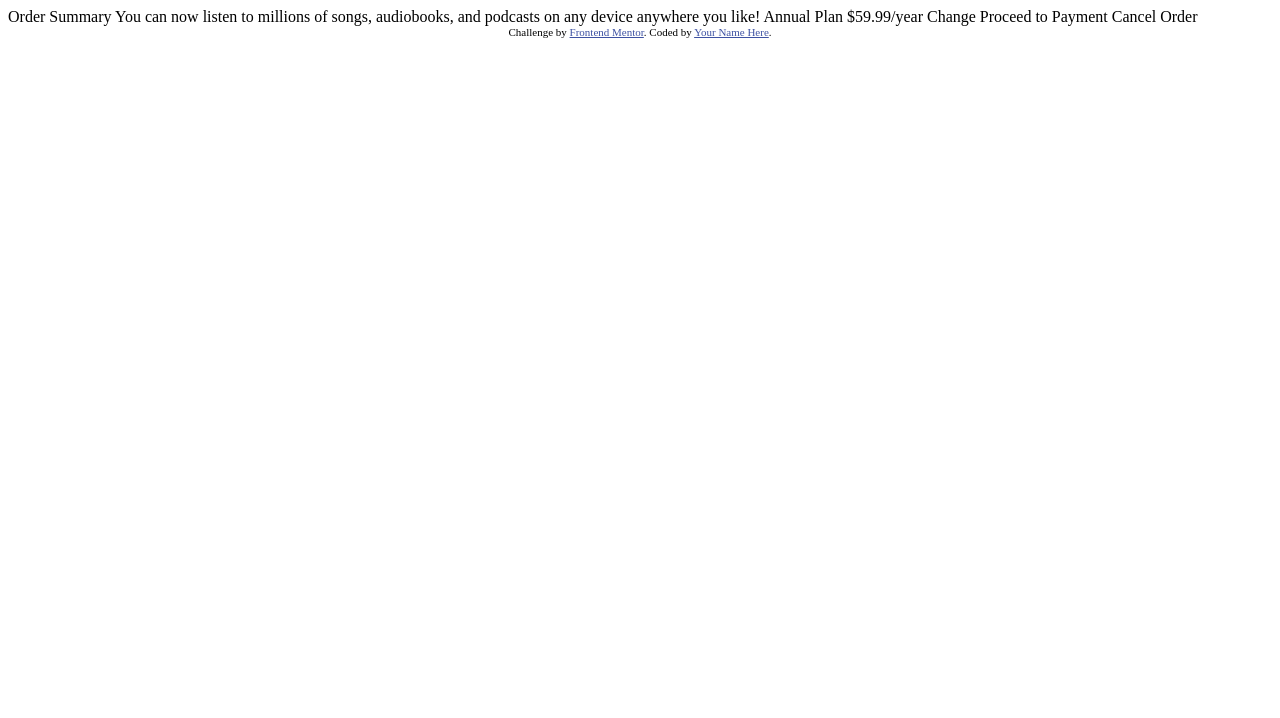
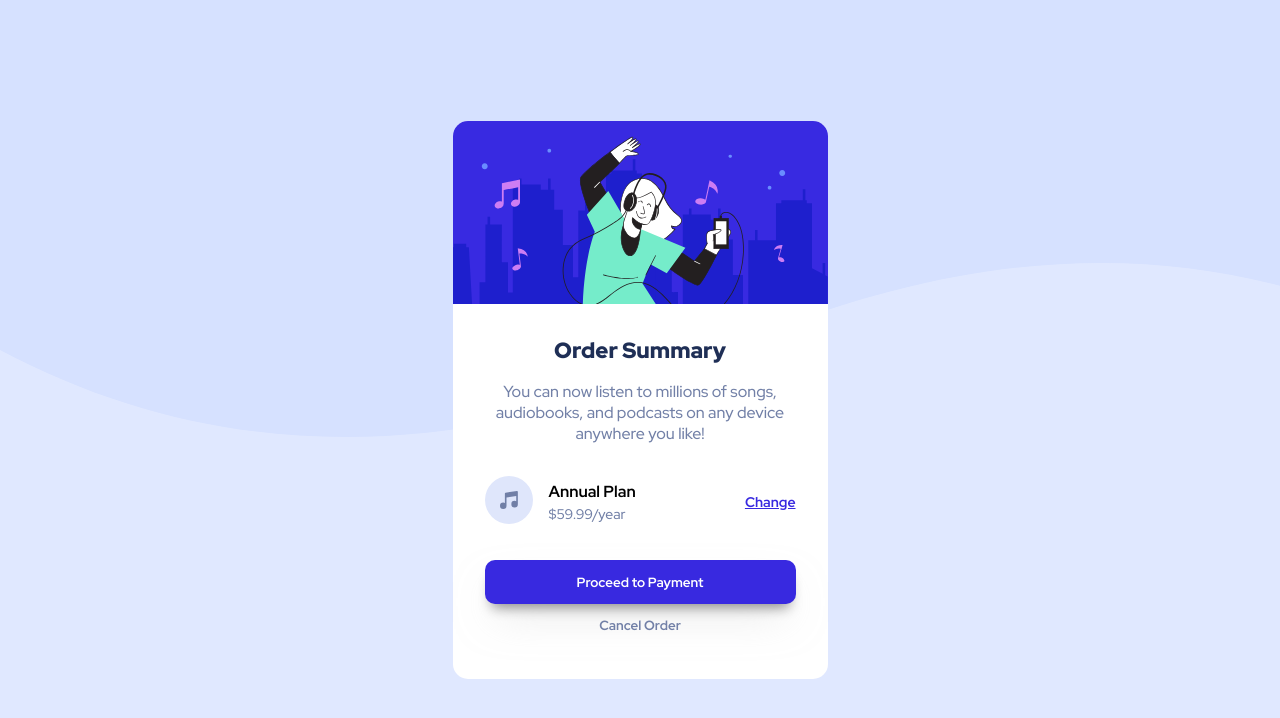
Before and after one commit to Mark-a-obrien/challenge-order-summary-component-main, a plain HTML site: page index.html in a window 1280 px wide. Drawn offline with Linux system fonts and the light colour scheme.

Commit message:
Finished challenge

```diff
--- a/index.html
+++ b/index.html
@@ -5,33 +5,56 @@
   <meta name="viewport" content="width=device-width, initial-scale=1.0"> <!-- displays site properly based on user's device -->
 
   <link rel="icon" type="image/png" sizes="32x32" href="./images/favicon-32x32.png">
+  <link rel="stylesheet" href="style.css">
+
+  <link rel="preconnect" href="https://fonts.googleapis.com">
+<link rel="preconnect" href="https://fonts.gstatic.com" crossorigin>
+<link href="https://fonts.googleapis.com/css2?family=Red+Hat+Display:wght@500;700;900&display=swap" rel="stylesheet">
 
   <title>Frontend Mentor | Order summary card</title>
-
-  <!-- Feel free to remove these styles or customise in your own stylesheet 👍 -->
-  <style>
-    .attribution { font-size: 11px; text-align: center; }
-    .attribution a { color: hsl(228, 45%, 44%); }
-  </style>
 </head>
 <body>
 
-  Order Summary
+  <main class="content">
+    <section class="card">
 
-  You can now listen to millions of songs, audiobooks, and podcasts on any
-  device anywhere you like!
+      <img id="hero" src="images/illustration-hero.svg" alt="hero">
 
-  Annual Plan
-  $59.99/year
 
-  Change
+      <div class="text">
 
-  Proceed to Payment
-  Cancel Order
+        <div class="header-and-para">
+          <h1 class="header ff-primary">Order Summary</h1>
+          <p class="para ff-primary">
+            You can now listen to millions of songs, audiobooks, and podcasts on any
+            device anywhere you like!
+          </p>
+        </div>
 
-  <div class="attribution">
-    Challenge by <a href="https://www.frontendmentor.io?ref=challenge" target="_blank">Frontend Mentor</a>.
-    Coded by <a href="#">Your Name Here</a>.
-  </div>
+        <div class="plan">
+            <div class="music-and-money">
+
+              <div id="music">
+                <img src="images/icon-music.svg" alt="music">
+              </div>
+
+              <div class="annual-and-year">
+                <p class="ff-primary" id="annual">Annual Plan</p>
+                <p class="ff-primary" id="year">$59.99/year</p>
+              </div>
+
+            </div>
+          <a href="#" class="ff-primary" id="change">Change</a>
+        </div>
+
+        <div class="btns">
+          <button class="proceed ff-primary">Proceed to Payment</button>
+          <button class="cancel ff-primary">Cancel Order</button>
+        </div>
+      </div>
+
+    </section>
+  </main>
+
 </body>
 </html>
--- /dev/null
+++ b/style.css
@@ -0,0 +1,185 @@
+:root {
+    --color-primary-Pale-blue: hsl(225, 100%, 94%);
+    --color-primary-Bright-blue: hsl(245, 75%, 52%);
+
+    --color-neutral-Very-pale-blue: hsl(225, 100%, 98%);
+    --color-neutral-Desaturated-blue: hsl(224, 23%, 55%);
+    --color-neutral-Dark-blue: hsl(223, 47%, 23%);
+
+    --ff-primary: 'Red Hat Display', sans-serif;
+    --fs-para: 16px;
+}
+
+* {
+    box-sizing: border-box;
+    margin: 0;
+    border: 0;
+}
+
+.ff-primary {
+    font-family: var(--ff-primary);
+}
+
+main.content {
+    display: flex;
+    justify-content: center;
+    align-items: center;
+    height: 100vh;
+    background-image: url("images/pattern-background-desktop.svg");
+    background-color: var(--color-primary-Pale-blue);
+    background-repeat: no-repeat;
+    background-size: auto;
+    margin-right: 3rem;
+    margin-left: 3rem;
+}
+
+section.card {
+    display: flex;
+    flex-direction: column;
+    justify-content: center;
+    text-align: center;
+    width: 375px;
+    background-color: white;
+    border-radius: 15px;
+}
+
+#hero {
+    border-radius: 15px 15px 0 0;
+}
+
+.text {
+    display: flex;
+    flex-direction: column;
+    gap: 2rem;
+    padding: 2rem;
+}
+
+.header-and-para {
+    display: flex;
+    flex-direction: column;
+    gap: 1rem;
+}
+
+h1.header {
+    font-size: 22px;
+    font-weight: 500;
+    color: var(--color-neutral-Dark-blue);
+    font-weight: 900;
+}
+
+p.para {
+    font-size: var(--fs-para);
+    color: var(--color-neutral-Desaturated-blue);
+    font-weight: 500;
+}
+
+.plan {
+    display: flex;
+    justify-content: space-between;
+    align-items: center;
+}
+
+.music-and-money {
+    display: flex;
+    align-items: center;
+    gap: 1rem;
+}
+
+.annual-and-year {
+    display: flex;
+    flex-direction: column;
+    align-items: flex-start;
+    gap: 0.2rem;
+}
+
+#annual {
+    font-weight: 700;
+}
+
+#year {
+    color: var(--color-neutral-Desaturated-blue);
+    font-size: 14px;
+}
+
+#change {
+    color: var(--color-primary-Bright-blue);
+    font-weight: 700;
+    font-size: 14px;
+}
+
+
+
+
+
+.btns {
+    display: flex;
+    flex-direction: column;
+}
+
+.proceed, .cancel {
+    padding: .8rem;
+    border-radius: 10px;
+}
+
+.proceed {
+    color: white;
+    font-weight: 700;
+    background-color: var(--color-primary-Bright-blue);
+    -webkit-box-shadow: 0px 10px 13px -7px #868686, 0px 20px 40px -12px rgba(195,195,195,0.51);
+    box-shadow: 0px 10px 13px -7px #868686, 0px 20px 40px -12px rgba(195,195,195,0.51);
+}
+
+.cancel {
+    color: var(--color-neutral-Desaturated-blue);
+    font-weight: 700;
+    background: none;
+}
+
+.proceed:hover{
+    opacity: .6;
+}
+
+.cancel:hover {
+    color: black;
+}
+
+#change:hover {
+    text-decoration: none;
+    opacity: .6;
+}
+
+
+
+
+
+@media (max-width: 376px) {
+    main.content {
+        width: 100%;
+        background-image: url("images/pattern-background-mobile.svg");
+        margin: 0;
+        padding: 2rem;
+
+    }
+
+    section.card {
+        width: 325px;
+        margin: 1rem;
+    }
+
+    .text {
+        padding: 1.6rem;
+    }
+
+    .header-and-para {
+        gap: 1.6rem;
+    }
+}
+
+
+@media (max-width: 1440px) {
+    main.content {
+
+    margin-right: 0;
+    margin-left: 0;
+    }
+}
```
